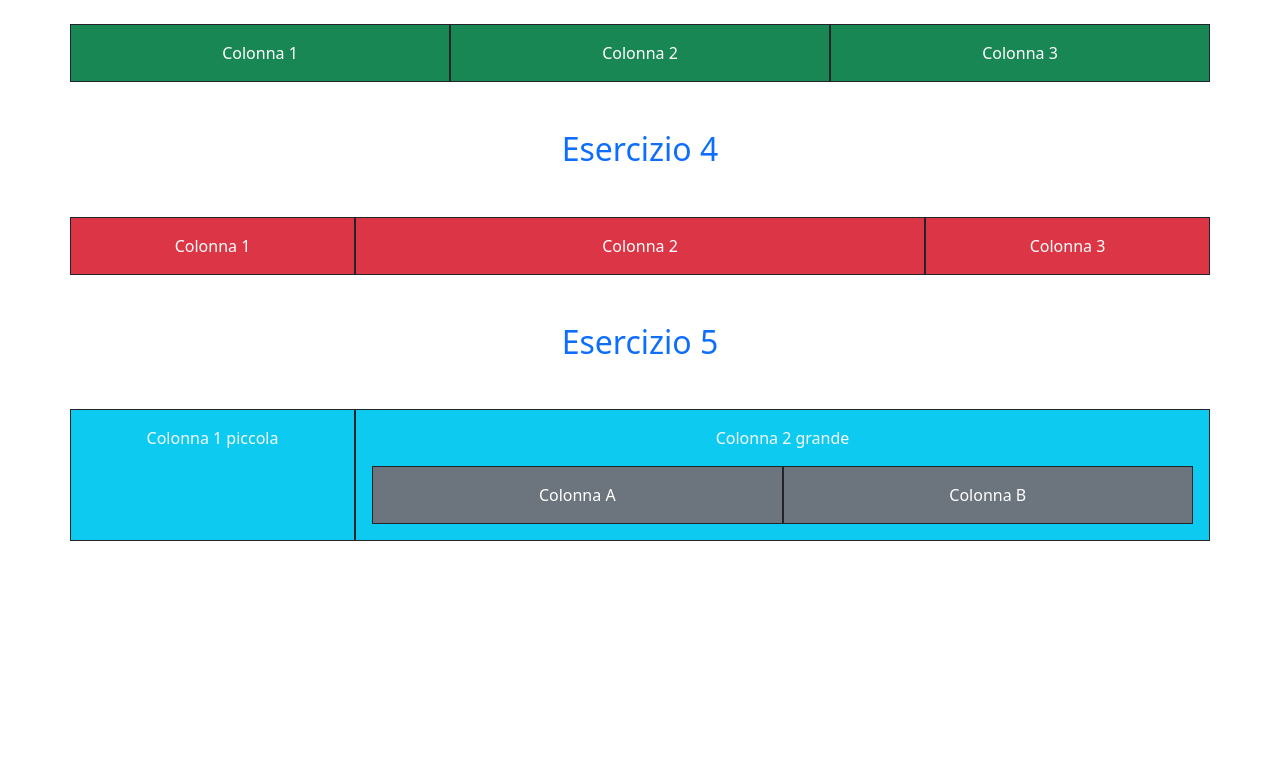
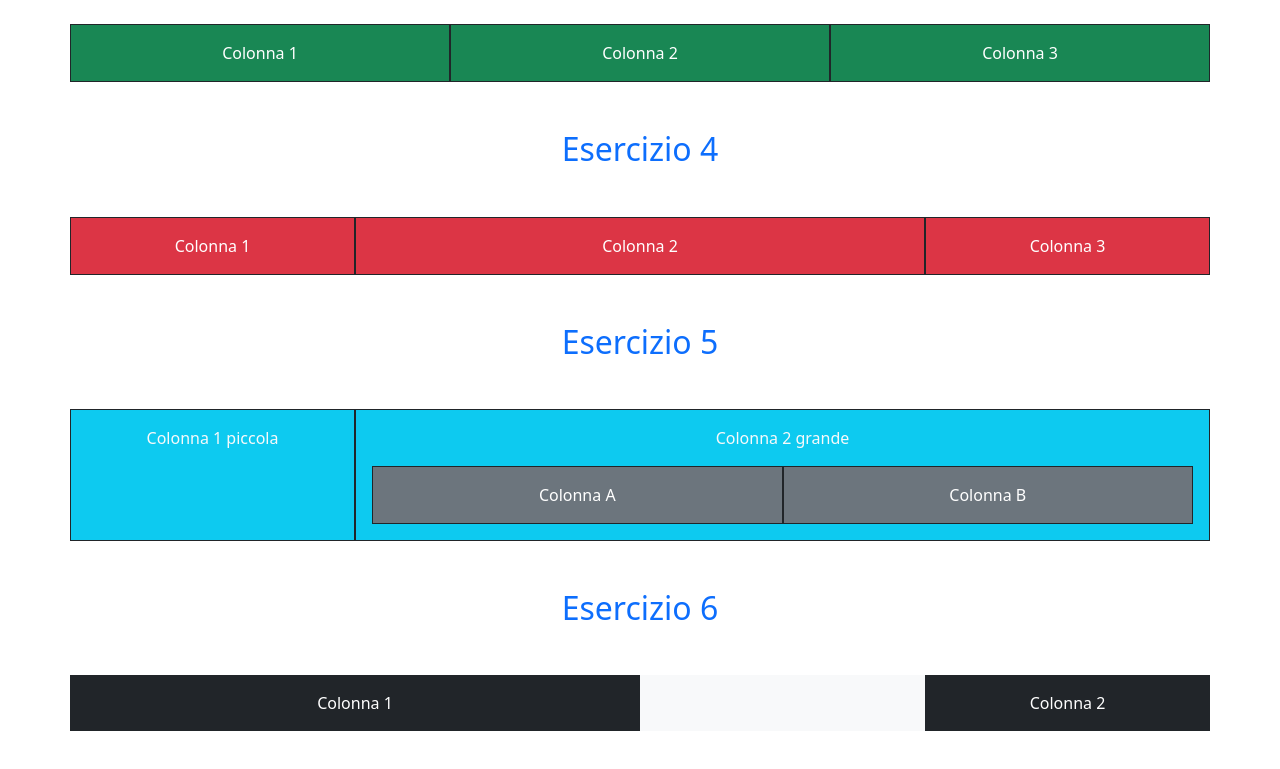
Before and after one commit to 369-Palma/u2-w2-d1-Bootstrap, a plain HTML site: page index.html in a window 1280 px wide. Shown: the part 591-1360 px from the top of the page. Before the commit the page ends 1180 px from the top, so only its background shows below. Drawn offline with nearby package versions, Linux system fonts and the light colour scheme.

Commit message:
Update index.html

```diff
--- a/index.html
+++ b/index.html
@@ -118,6 +118,15 @@
         </div>
       </div>
     </div>
+
+    <h2 class="text-center my-5 text-primary">Esercizio 6</h2>
+    <div class="container">
+      <div class="row">
+        <div class="col-6 text-bg-dark p-3">Colonna 1</div>
+        <div class="d-none col-lg-3 d-lg-flex text-bg-light"></div>
+        <div class="col-6 text-bg-dark p-3 col-lg-3">Colonna 2</div>
+      </div>
+    </div>
     <script
       src="https://cdn.jsdelivr.net/npm/bootstrap@5.3.0-alpha1/dist/js/bootstrap.bundle.min.js"
       integrity="sha384-w76AqPfDkMBDXo30jS1Sgez6pr3x5MlQ1ZAGC+nuZB+EYdgRZgiwxhTBTkF7CXvN"
```
